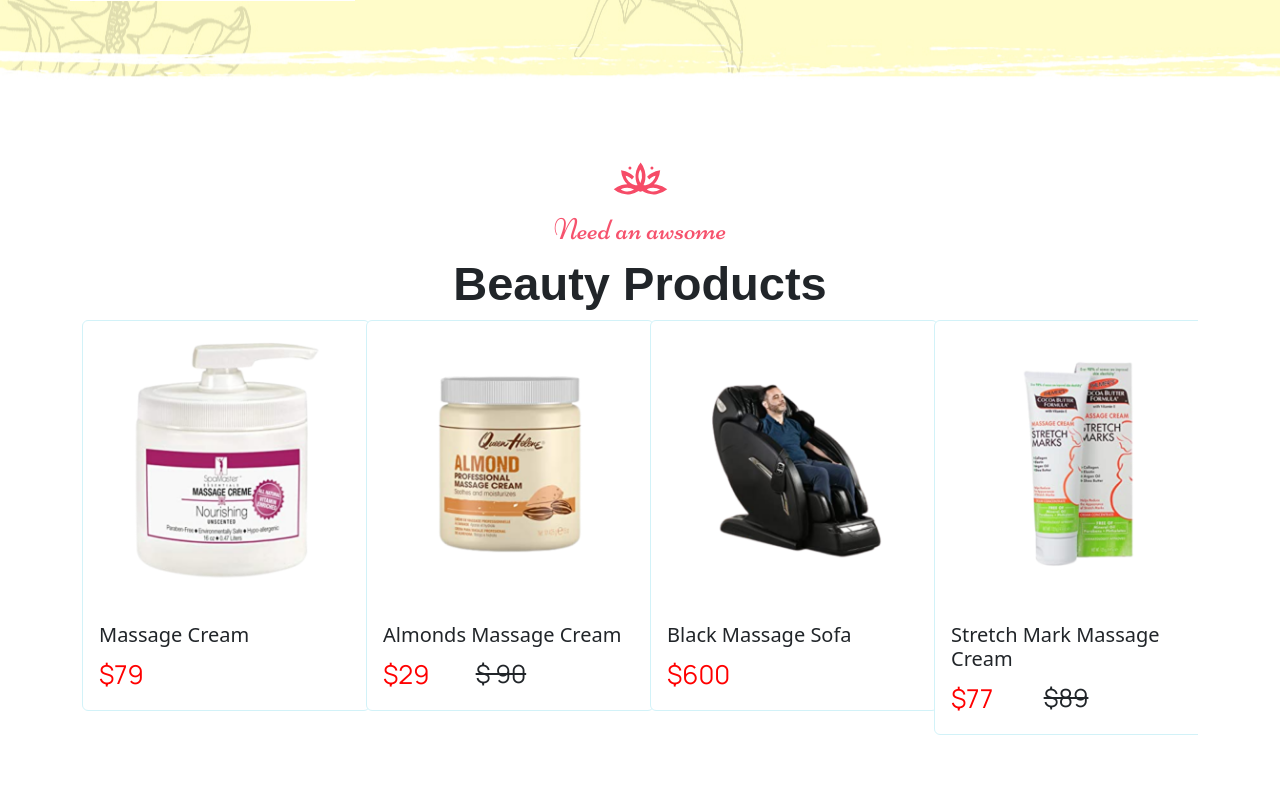
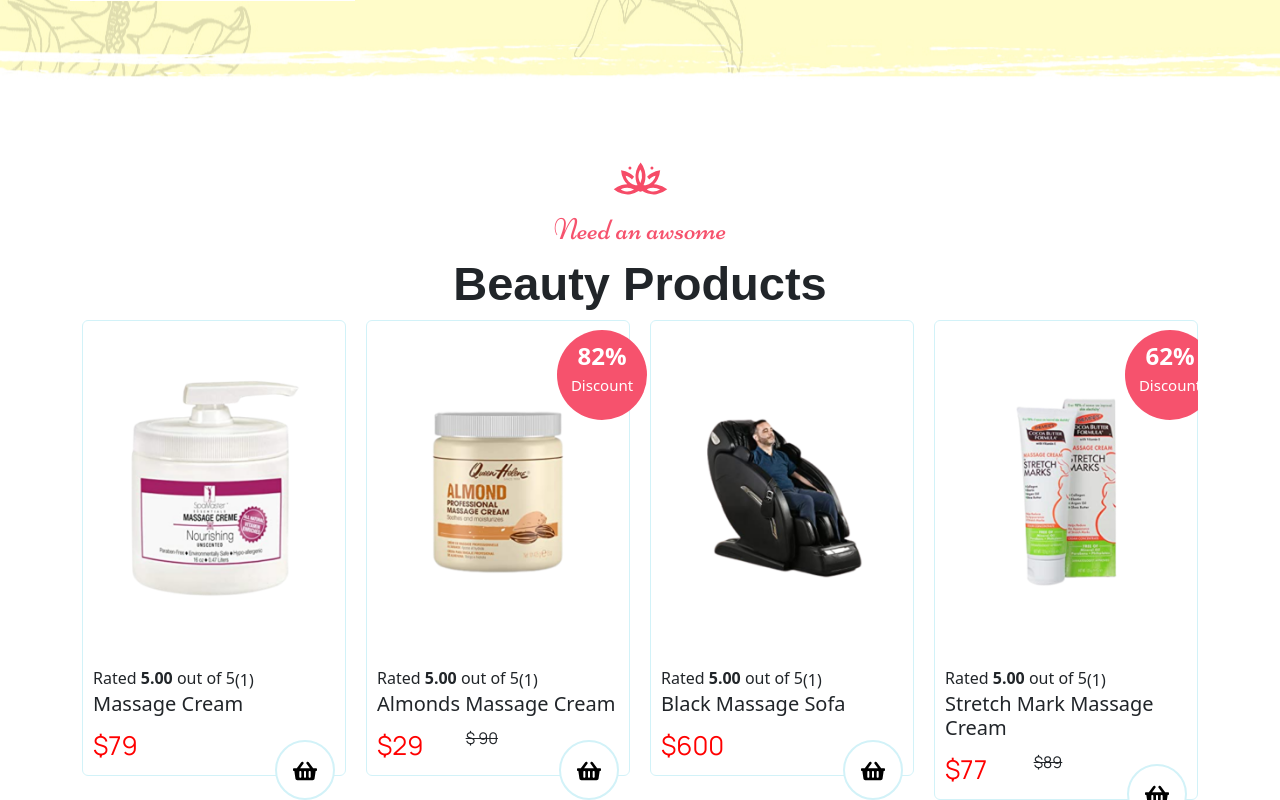
Before and after one commit to Swarnapriya-K/project, a React (Create React App) app: page / in a window 1280 px wide. Shown: the part 3397-4197 px from the top of the page. Before the commit the page ends 4132 px from the top, so only its background shows below. Built offline with nearby package versions, Linux system fonts and the light colour scheme.

Commit message:
product-page-designing

```diff
--- a/src/page5-products/HorizontalScroll.css
+++ b/src/page5-products/HorizontalScroll.css
@@ -1,7 +1,4 @@
 @import url("https://fonts.googleapis.com/css2?family=Cookie&family=Dancing+Script:wght@400..700&family=Manrope:wght@200..800&family=Niconne&family=PT+Serif:ital,wght@0,400;0,700;1,400;1,700&family=Roboto:ital,wght@0,100;0,300;0,400;0,500;0,700;0,900;1,100;1,300;1,400;1,500;1,700;1,900&display=swap");
-
-
-
 
 * {
   padding: 0px;
@@ -11,7 +8,6 @@
   width: 100%;
   overflow: hidden; /* Ensure no scrollbars are visible */
 }
-
 .swiper {
   width: 100%;
   overflow: hidden;
@@ -27,16 +23,169 @@
   width: 10%; /* Card width */
   margin: 0 5px; /* Reduced margin between cards (adjust as needed) */
 }
-.productrate{
+.productrate {
   color: red;
   font-size: 26px;
   font-family: "manrope";
 }
-.discount{
+.discount {
   font-size: 25px;
-   text-decoration: line-through;
-    font-family: "manrope";
+  text-decoration: line-through;
+  font-family: "manrope";
 }
-.card{
-   border: 1px solid #d2f2f8 !important;
+.card {
+  border: 1px solid #d2f2f8 !important;
+
 }
+.card-img-top {
+  margin-top: 40px;
+}
+.shopping-basket {
+  position: absolute;
+  bottom: -25px;
+  right: 10px;
+  border-radius: 50%;
+  width: 60px;
+  height: 60px;
+  display: flex;
+  align-items: center;
+  justify-content: center;
+  background-color: #fff;
+  color: #000000;
+  border: 2px solid #d2f2f8;
+  cursor: pointer;
+  transition: background-color 0.1s ease 0.1s, transform 0.1s ease;
+}
+.shopping-basket:hover {
+  background-color: #f65454;
+  border-color: #f65454;
+  color: #f8f9fa;
+}
+.shopping-basket svg {
+  font-size: 1.5rem;
+}
+.discountstyling {
+  width: 90px;
+  height: 90px;
+  background-color: #f6526d;
+  position: absolute;
+  left: 190px;
+  border-radius: 100%;
+  border: 1px #f6526d;
+  top: 9px;
+  font-size: 24px;
+  font-weight: 700;
+}
+.text-discount {
+  font-size: 15px;
+  font-weight: 500;
+}
+
+
+
+
+.product-rating {
+  display: flex;
+  width: 100%;
+  align-items: center;
+  padding-top: 30px;
+}
+.woocommerce .star-rating {
+    float: right;
+    overflow: hidden;
+    position: relative;
+    height: 1em;
+    line-height: 1;
+    font-size: 1em;
+    width: 5.4em;
+    font-family: WooCommerce;
+}
+.woocommerce .star-rating span::before {
+    content: "\53\53\53\53\53";
+    top: 0;
+    position: absolute;
+    left: 0;
+    font-family: star;
+    color: var(--e-global-color-primary);
+}
+/* HorizontalScroll.css */
+
+/* Ensure the Swiper container is responsive */
+.product-swiper {
+  width: 100%; /* Make sure the swiper takes up the full width */
+  overflow: hidden; /* Hide anything that's out of bounds */
+}
+
+.product-swiper .swiper-slide {
+  display: flex;
+  justify-content: center; /* Center the slides */
+}
+
+/* Style the cards to be flexible */
+.card {
+  width: 100%; /* Make card take full available width */
+  max-width: 300px; /* Prevent cards from being too wide */
+  display: flex;
+  flex-direction: column;
+}
+
+/* Card Image */
+.card img {
+  width: 100%; /* Ensure the image takes full width */
+  height: auto; /* Maintain aspect ratio */
+}
+
+/* Optional: Style the card content */
+.card-body {
+  display: flex;
+  flex-direction: column;
+  padding: 10px;
+}
+
+/* Ensure text and button within the card are properly spaced */
+.card-title, .productrate, .discount {
+  margin-bottom: 10px;
+}
+
+.product-rate, .discount {
+  font-size: 1rem; /* Adjust font size */
+}
+
+.shopping-basket {
+  margin-top: 10px;
+  display: block;
+  text-align: center;
+}
+
+
+@media (max-width: 480px) {
+  .card {
+    max-width: 100%; /* Cards take full width on smaller screens */
+  }
+}
+
+/* Adjustments for medium screens (Tablets) */
+@media (max-width: 768px) {
+  .card {
+    max-width: 100%;
+
+  }
+  .discountstyling{
+    left: 200px;
+ }
+}
+@media (max-width:1100px){
+ .discountstyling{
+  width: 70px;
+    height: 70px;
+    left: 140px;
+ }
+}
+@media(max-width:425px){
+  .products-page{
+    margin-top: 400px;
+  }
+   .discountstyling{
+    left: 200px;
+ }
+}
--- a/src/page5-products/HorizontalScroller.js
+++ b/src/page5-products/HorizontalScroller.js
@@ -21,14 +21,15 @@ const products = [
     picture: picture1,
     productname: "Massage Cream",
     price: 79
-
   },
   {
     id: 1,
     picture: picture2,
     productname: "Almonds Massage Cream",
     price: 29,
-     discountprice:"$ 90"
+    discountprice: "$ 90",
+    discountstyle: "discountstyling",
+    discountpercentage: "82%"
   },
   {
     id: 2,
@@ -41,7 +42,9 @@ const products = [
     picture: picture4,
     productname: "Stretch Mark Massage Cream",
     price: 77,
-    discountprice: "$89"
+    discountprice: "$89",
+    discountpercentage: "62%",
+    discountstyle: "discountstyling"
   },
   {
     id: 4,
@@ -54,14 +57,18 @@ const products = [
     picture: picture6,
     productname: " Body Lotion for Massage",
     price: 99,
-    discountprice: "$107"
+    discountprice: "$107",
+    discountpercentage: "46%",
+    discountstyle: "discountstyling"
   },
   {
     id: 6,
     picture: picture7,
     productname: "Massage Sofa",
     price: 390,
-    discountprice:" $400"
+    discountprice: " $400",
+    discountpercentage: "52%",
+    discountstyle: "discountstyling"
   },
   {
     id: 7,
@@ -87,7 +94,7 @@ function HorizontalScroller() {
   console.log(products[0]);
 
   return (
-    <div>
+    <div className='products-page'>
       <SectionHeader title={"Beauty Products"} subtitle={"Need an awsome"} />
       <Container>
         <ProductCards products={products} />
--- a/src/page5-products/ProductCards.jsx
+++ b/src/page5-products/ProductCards.jsx
@@ -1,32 +1,89 @@
-import { Card, Col, Row } from "react-bootstrap";
+import { Card, Col, Row, Button } from "react-bootstrap";
 import { Swiper, SwiperSlide } from "swiper/react";
-import "swiper/css"; // Swiper styles
-import "swiper/css/pagination"; // Pagination styles
-import { Pagination } from "swiper/modules";
-import "./HorizontalScroll.css"; // Your custom CSS
+import "swiper/css";
+import "swiper/css/pagination";
+import "./HorizontalScroll.css"; // Add your custom styles for .shopping-basket here
+import { FaShoppingBasket } from "react-icons/fa"; // Install react-icons if not already done: npm install react-icons
 
 const ProductCards = ({ products }) => {
   return (
     <Swiper
-      spaceBetween={20} // Space between slides
-      slidesPerView={4} // Show 4 cards at a time
-      loop={true} // Infinite scrolling
+      spaceBetween={20}
+      loop={true}
+      freeMode={true} // Enable free mode for smoother movement
+      freeModeMomentum={true} // Enable momentum when swiping
+      freeModeMomentumRatio={0.1} // Adjust the momentum (slower stop)
+      freeModeSticky={true} // Make the swiper "stick" to a point when stopped
+      touchReleaseOnEdges={true} // Allows momentum on edges
+      breakpoints={{
+        // when window width is >= 320px (small screens like phones)
+        320: {
+          slidesPerView: 1, // Show 1 slide
+          spaceBetween: 10 // Space between slides
+        },
+        // when window width is >= 480px (larger phones)
+        480: {
+          slidesPerView: 2, // Show 2 slides
+          spaceBetween: 20 // Space between slides
+        },
+        // when window width is >= 768px (tablets)
+        768: {
+          slidesPerView: 2, // Show 3 slides
+          spaceBetween: 20 // Space between slides
+        },
+        // when window width is >= 1024px (desktops)
+        1024: {
+          slidesPerView: 4, // Show 4 slides
+          spaceBetween: 20 // Space between slides
+        }
+      }}
       className="product-swiper"
     >
       {products.map((item, index) => (
         <SwiperSlide key={index}>
-          <Card style={{ width: "18rem" }}>
+          <Card className="card">
             <Card.Img variant="top" src={item.picture} />
+            {item.discountprice && (
+              <button
+                style={{ color: "white" }}
+                className={`${item.discountstyle}`}
+              >
+                {item.discountpercentage}
+                <p className="text-discount">Discount</p>
+              </button>
+            )}
             <Card.Body>
+              <div className="product-rating">
+                <div
+                  className="star-rating"
+                  role="img"
+                  aria-label="Rated 5.00 out of 5"
+                >
+                  <span>
+                    Rated <strong className="rating">5.00</strong> out of 5
+                  </span>
+                </div>
+                <span>(1)</span>{" "}
+              </div>
               <Card.Title>{item.productname}</Card.Title>
               <Row>
                 <Col xl={4}>
                   <Card.Text className="productrate">${item.price}</Card.Text>
                 </Col>
                 <Col xl={4}>
-                  <Card.Text className="discount">{item.discountprice}</Card.Text>
+                  <Card.Text className="discount">
+                    {item.discountprice}
+                  </Card.Text>
                 </Col>
               </Row>
+              {/* Shopping basket button */}
+              <Button
+                variant="primary"
+                className="shopping-basket"
+                title="Add to Basket"
+              >
+                <FaShoppingBasket />
+              </Button>
             </Card.Body>
           </Card>
         </SwiperSlide>
```
